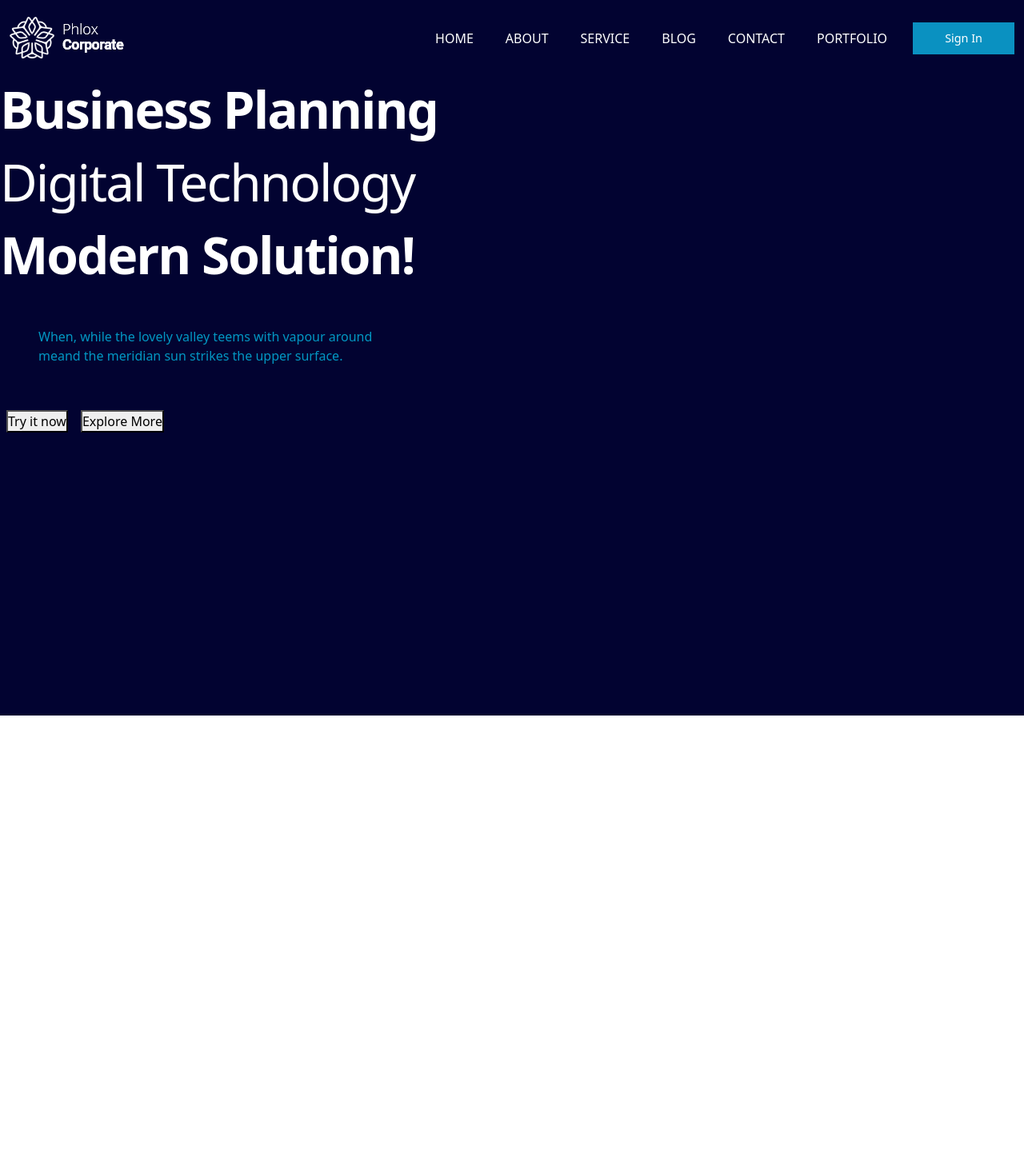
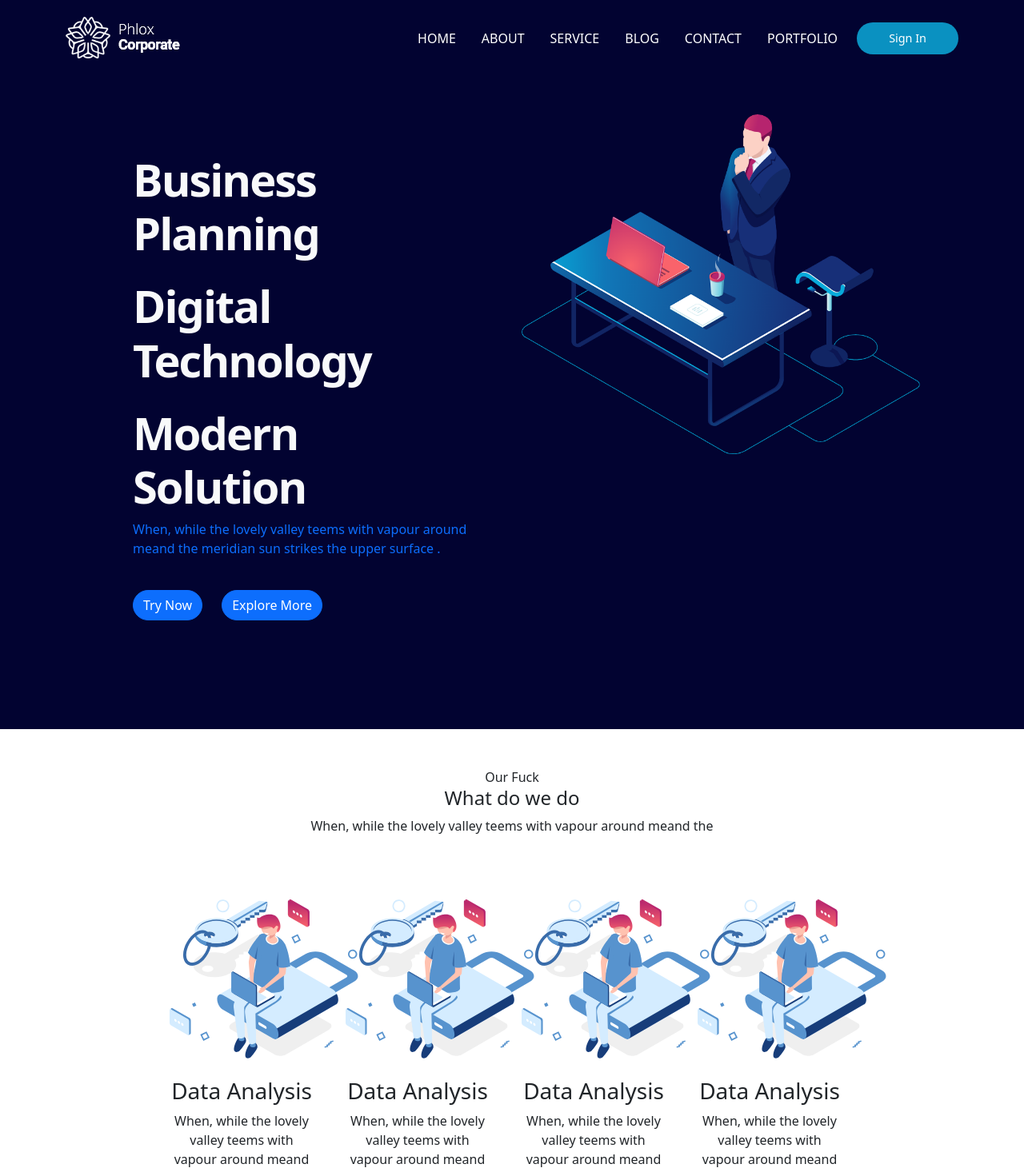
Before and after one commit to SamuelNdreu/proj-html-vuejs, a Vue app: page / in a window 1280 px wide. Shown: the top 1466 px of the page at 80% size. Before the commit the page ends 895 px from the top, so only its background shows below. Built offline with nearby package versions, Linux system fonts and the light colour scheme.

Commit message:
macro layout half done

```diff
--- a/index.html
+++ b/index.html
@@ -3,6 +3,7 @@
   <head>
     <meta charset="UTF-8" />
     <link rel="icon" type="image/svg+xml" href="#" />
+
     <meta name="viewport" content="width=device-width, initial-scale=1.0" />
     <title>Phlox Corporate</title>
   </head>
--- a/src/App.vue
+++ b/src/App.vue
@@ -36,6 +36,8 @@
   @use './styles/general.scss' as*;
   @use './styles/partials/variable' as*;
   @use 'bootstrap/scss/bootstrap.scss' as*;
-
+  body{
+    background-color: $background-color-jumbo-nav;
+  }
 
 </style>
--- /dev/null
+++ b/src/components/AppCards.vue
@@ -0,0 +1,78 @@
+<script>
+import { store } from '../store.js'
+export default {
+    name: 'AppCards',
+    data() {
+        return {
+            store,
+        }
+    },
+
+}
+</script>
+
+<template>
+    <section class="container-fluid bg-white">
+        <div class="row">
+            <div class="col-12 p-5">
+                <span class="d-flex justify-content-center">Our Fuck</span>
+                <h4 class="d-flex justify-content-center">What do we do</h4>
+                <p class="d-flex justify-content-center">When, while the lovely valley teems with vapour around meand
+                    the</p>
+            </div>
+        </div>
+        <div class="row d-flex justify-content-center m-3">
+            <div class="col-2 me-3">
+                <figure>
+                    <img src="../assets/images/Group-538.png" alt="">
+                </figure>
+                <div class="content-image-text mt-4 text-center">
+                    <h3>Data Analysis</h3>
+                    <p>When, while the lovely valley teems with vapour around meand the meridian sun strikes the upper
+                    </p>
+                </div>
+            </div>
+            <div class="col-2 me-3 mb-5">
+                <figure>
+                    <img src="../assets/images/Group-538.png" alt="">
+                </figure>
+
+                <div class="content-image-text mt-4 text-center">
+                    <h3>Data Analysis</h3>
+                    <p>When, while the lovely valley teems with vapour around meand the meridian sun strikes the upper
+                    </p>
+                </div>
+            </div>
+            <div class="col-2 me-3">
+                <figure>
+                    <img src="../assets/images/Group-538.png" alt="">
+                </figure>
+                <div class="content-image-text mt-4 text-center">
+                    <h3>Data Analysis</h3>
+                    <p>When, while the lovely valley teems with vapour around meand the meridian sun strikes the upper
+                    </p>
+                </div>
+            </div>
+            <div class="col-2 me-3 mb-5">
+                <figure>
+                    <img src="../assets/images/Group-538.png" alt="">
+                </figure>
+                <div class="content-image-text mt-4 text-center">
+                    <h3>Data Analysis</h3>
+                    <p>When, while the lovely valley teems with vapour around meand the meridian sun strikes the upper
+                    </p>
+                </div>
+            </div>
+        </div>
+        <div class="row">
+            <div class="col-12 me-3 d-flex justify-content-center mb-5">
+                <button class="btn btn-warning rounded-pill">View All Services</button>
+            </div>
+        </div>
+    </section>
+</template>
+
+<style lang="scss">
+@use '../styles/partials/variable' as*;
+@use '../styles/style.scss' as*;
+</style>
--- a/src/components/AppHeader.vue
+++ b/src/components/AppHeader.vue
@@ -1,6 +1,7 @@
 <script>
 import NavHeader from './NavHeader.vue';
 import JumboElement from './JumboElement.vue';
+import AppCards from './AppCards.vue';
 
 
 export default {
@@ -8,6 +9,7 @@ export default {
     components:{
             NavHeader,
             JumboElement,
+            AppCards,
         }
     }
 </script>
@@ -18,6 +20,7 @@ export default {
 
     </nav>
     <JumboElement />
+    <AppCards />
 
 
 </template>
--- a/src/components/JumboElement.vue
+++ b/src/components/JumboElement.vue
@@ -5,35 +5,35 @@ export default {
 </script>
 
 <template>
-    <div class="container-wrap flex-column">
-        <div class="text-wrap">
-            <h2> Business Planning</h2>
-            <h3>Digital Technology</h3>
-            <h2>Modern Solution!</h2>
+    <section class="container j-background container-md mb-3">
+        <div class="row mb-3 p-md-4 p-lg-5">
+            <div class="col-12 col-md-6 align-self-md-center p-lg-5">
+                <h1 class="fw-bold pb-3 text-light cs-text ">Business Planning</h1>
+                <h2 class="fw-bold pb-3 text-light cs-text">Digital Technology</h2>
+                <h3 class="text-light cs-text">Modern Solution</h3>
+                <p class="text-primary">When, while the lovely valley teems with vapour around meand the meridian sun strikes the upper surface .</p>
+                <button class="btn btn-primary rounded-pill">Try Now</button>
+                <button class="btn btn-primary rounded-pill m-4">Explore More</button>
+            </div>
+            <div class="col-12 col-md-6" id="jumbo">
+                <img class="img-fluid w-100" src="../assets/images/header.png" alt="">
+            </div>
+        </div>
+    </section>
 
-            <div class="paragraph">
-                <p class="m-5">
-                    When, while the lovely valley teems with vapour around meand the meridian sun strikes the upper surface.
-                </p>
-            </div>
-            <button class="warning m-2">Try it now</button>
-            <button class="warning m-2">Explore More</button>
-        </div>
-
-    </div>
 
 
 </template>
+
 <style lang="scss" scoped>
 @use '../styles/partials/variable' as*;
 @use '../styles/style.scss' as*;
 
-.container-wrap {
-    margin: 0 auto;
-    max-width: 1920px;
-    min-height: 800px;
-    background: $background-color-jumbo-nav;
 
+section.j-background{
+    background-color: $background-color-jumbo-nav;
+
+}
     .flex{
         display: flex;
     }
@@ -43,22 +43,18 @@ export default {
     }
 
 
-    h2 {
-        font-size: 64px;
+
+
+    .cs-text  {
+        font-size: 3.5rem;
         font-weight: 700;
-        line-height: 1.3em;
+
         letter-spacing: -2px;
-        color: $text-color-primary;
+        color: white;
 
     }
 
-    h3 {
-        font-size: 64px;
-        font-weight: 400;
-        line-height: 1.3em;
-        letter-spacing: -2px;
-        color: $text-color-primary;
-    }
+
 
     p {
         color: $text-color-secondary;
@@ -67,5 +63,4 @@ export default {
         line-height: 1.5em;
         max-width: 449px;
     }
-}
 </style>
--- a/src/components/NavHeader.vue
+++ b/src/components/NavHeader.vue
@@ -15,25 +15,27 @@ export default {
 </script>
 
 <template>
-        <nav class="navbar navbar-expand-md ">
-    <div class="container-fluid my-2 ">
+    <nav class="custom-nav navbar navbar-expand-md">
+        <div class="container my-2 ">
             <a class="navbar-brand" href="#"><img src="../assets/images/white-logo-2.png" alt=""></a>
-        <button class="navbar-toggler" type="button" data-bs-toggle="collapse" data-bs-target="#navbarSupportedContent" aria-controls="navbarSupportedContent" aria-expanded="false" aria-label="Toggle navigation">
+            <button class="navbar-toggler" type="button" data-bs-toggle="collapse"
+                data-bs-target="#navbarSupportedContent" aria-controls="navbarSupportedContent" aria-expanded="false"
+                aria-label="Toggle navigation">
                 <span class="navbar-toggler-icon"></span>
             </button>
             <div class="collapse navbar-collapse" id="navbarSupportedContent">
                 <ul class="navbar-nav ms-auto mb-2 mb-lg-0">
-            <li class="nav-item dropdown me-4" v-for="navEl in store.NavBarItems">
+                    <li class="nav-item dropdown me-3" v-for="navEl in store.NavBarItems">
                         <a class="nav-link" href="#" role="button" data-bs-toggle="dropdown" aria-expanded="false">
                             {{ navEl.title.toUpperCase() }}
                         </a>
                         <ul class="dropdown-menu">
-                <li><a class="dropdown-item" href="#" >{{ navEl.dropdownItems[0] }}</a></li>
+                            <li><a class="dropdown-item" href="#">{{ navEl.dropdownItems[0] }}</a></li>
                             <!-- !TODO -->
                         </ul>
 
                     </li>
-            <button><a href="#">Sign In</a></button>
+                    <button class="btn btn-primary rounded-pill">Sign In</button>
                 </ul>
             </div>
         </div>
@@ -45,15 +47,13 @@ export default {
 @use '../styles/partials/variable' as*;
 @use '../styles/general.scss' as*;
 
-    nav.navbar{
+nav.navbar {
     background-color: $background-color-jumbo-nav;
 
 }
 
-    button{
+button {
     background-color: $button-nav-main-color-accent;
     @include button-style;
 }
-
-
 </style>
```
Lines whose indentation alone changed are shown as unchanged.
